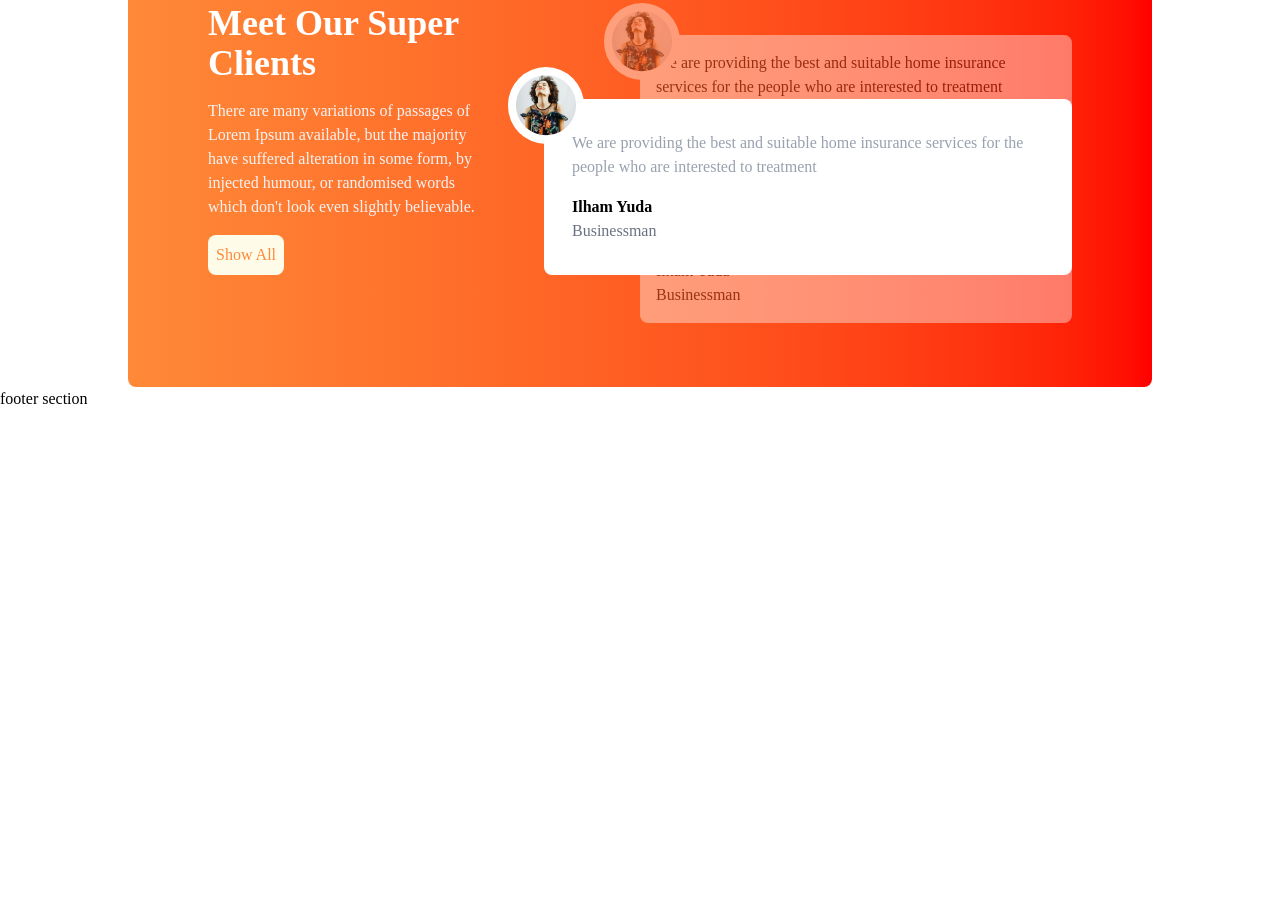
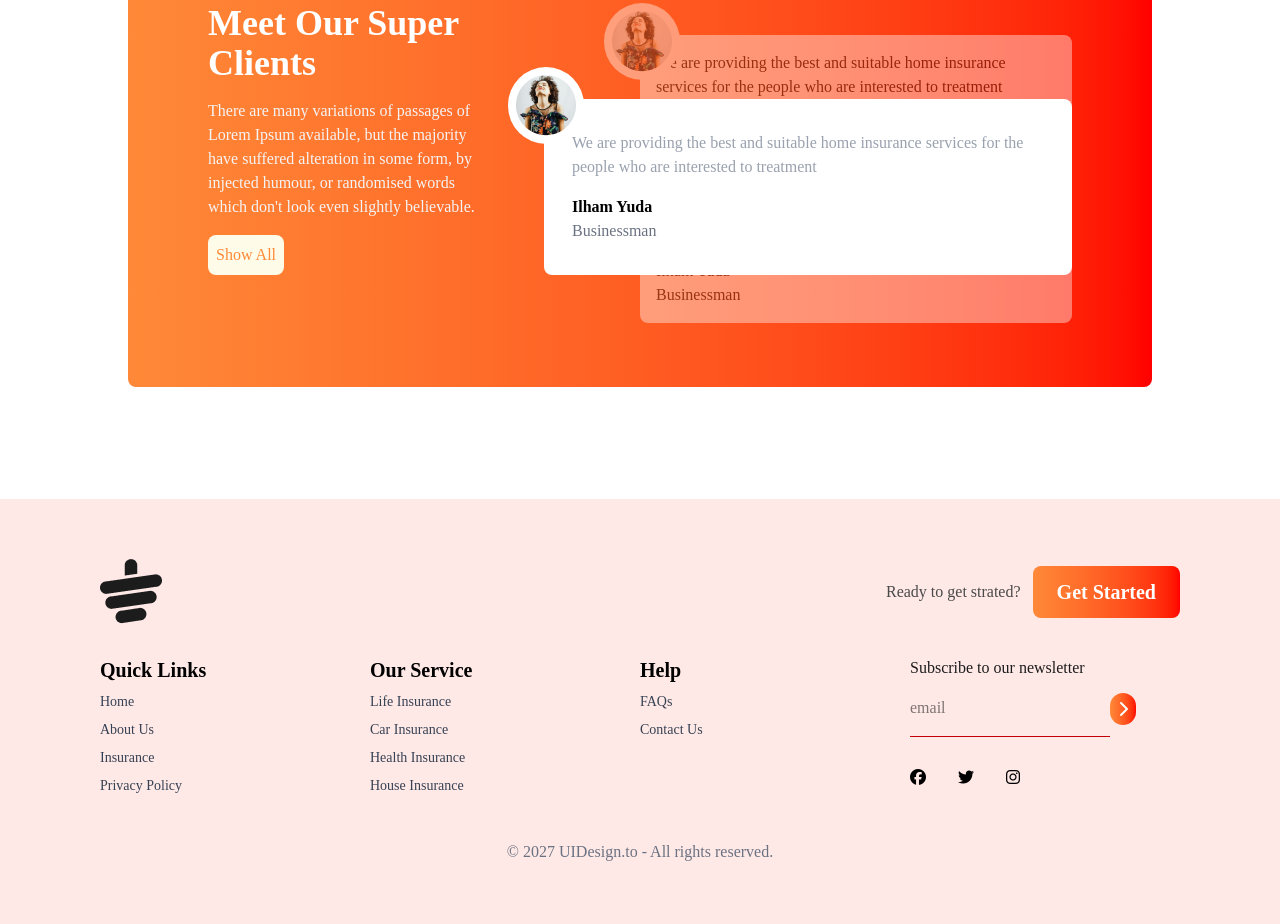
Before and after one commit to ChibgatullahMinhaz/Tea-House, a plain HTML site: page index.html in a window 1280 px wide. Shown: the part 1743-2667 px from the top of the page. Before the commit the page ends 2154 px from the top, so only its background shows below. Drawn offline with nearby package versions, Linux system fonts and the light colour scheme.

Commit message:
footer section addeded done

```diff
--- a/index.html
+++ b/index.html
@@ -155,8 +155,54 @@
 
           </div>
        </section>
-    <footer>
-        <h1>footer section</h1>
+
+    <footer class="bg-[#ffe9e7] px-[100px] py-[60px] mt-28">
+
+       <!-- branding  -->
+        <div class="md:flex justify-between items-center">
+            <img src="images/cup.png" alt="">
+            <div class="flex items-center gap-3">
+                <p class="text-[#494949]">Ready to get strated?</p>
+                <button class="bg-gradient-to-l from-[#FF0000] to-[#FF8938] py-3 px-6 rounded-lg text-white md:text-xl font-bold ">Get Started</button>
+            </div>
+        </div>
+<!-- footert link  -->
+
+<div class="grid md:grid-cols-2 lg:grid-cols-4 grid-cols-1 ">
+<div class="flex  flex-col justify-start mt-8">
+    <h4 class="font-semibold text-xl">Quick Links</h4>
+    <a href="#" class="text-sm text-gray-700 mt-2">Home</a>
+    <a href="#" class="text-sm text-gray-700 mt-2">About Us</a>
+    <a href="#" class="text-sm text-gray-700 mt-2">Insurance</a>
+    <a href="#" class="text-sm text-gray-700 mt-2">Privacy Policy</a>
+</div>
+
+<div class="flex  flex-col justify-start mt-8">
+    <h4 class="font-semibold text-xl">Our Service</h4>
+    <a href="#" class="text-sm text-gray-700 mt-2">Life Insurance</a>
+    <a href="#" class="text-sm text-gray-700 mt-2">Car Insurance</a>
+    <a href="#" class="text-sm text-gray-700 mt-2">Health Insurance</a>
+    <a href="#" class="text-sm text-gray-700 mt-2">House Insurance</a>
+</div>
+<div class="flex  flex-col justify-start mt-8">
+    <h4 class="font-semibold text-xl">Help</h4>
+    <a href="#" class="text-sm text-gray-700 mt-2">FAQs</a>
+    <a href="#" class="text-sm text-gray-700 mt-2">Contact Us</a>
+</div>
+<div class="flex  flex-col justify-start mt-8">
+   <h1 class="text-[#1C1C1C]">Subscribe to our newsletter</h1>
+   <div class="flex  items-center">
+    <input type="email " placeholder="email" required class="border-b py-4 border-red-700" >
+    <i class="fa-solid fa-chevron-right bg-gradient-to-l from-[#FF0000] to-[#FF8938] py-2 px-2 text-white cursor-pointer rounded-full"></i>
+   </div>
+   <div class=" flex gap-8 mt-8 ">
+    <i class="fa-brands fa-facebook"></i>
+    <i class="fa-brands fa-twitter"></i>
+    <i class="fa-brands fa-instagram"></i>
+   </div>
+</div>
+</div>
+<p  class="text-center text-gray-500 mt-11">© 2027 UIDesign.to - All rights reserved.</p>
     </footer>
 </body>
 
```
